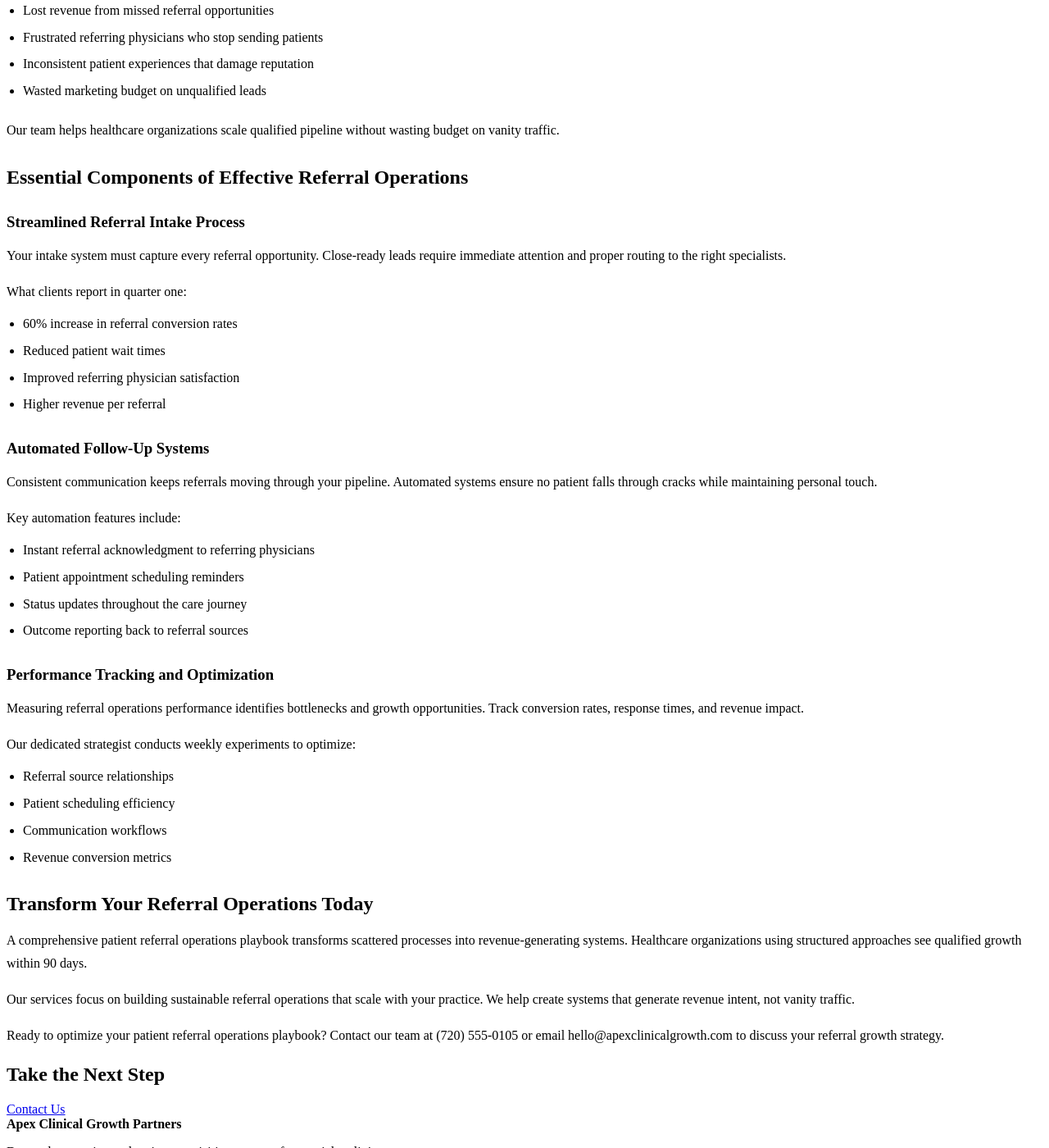
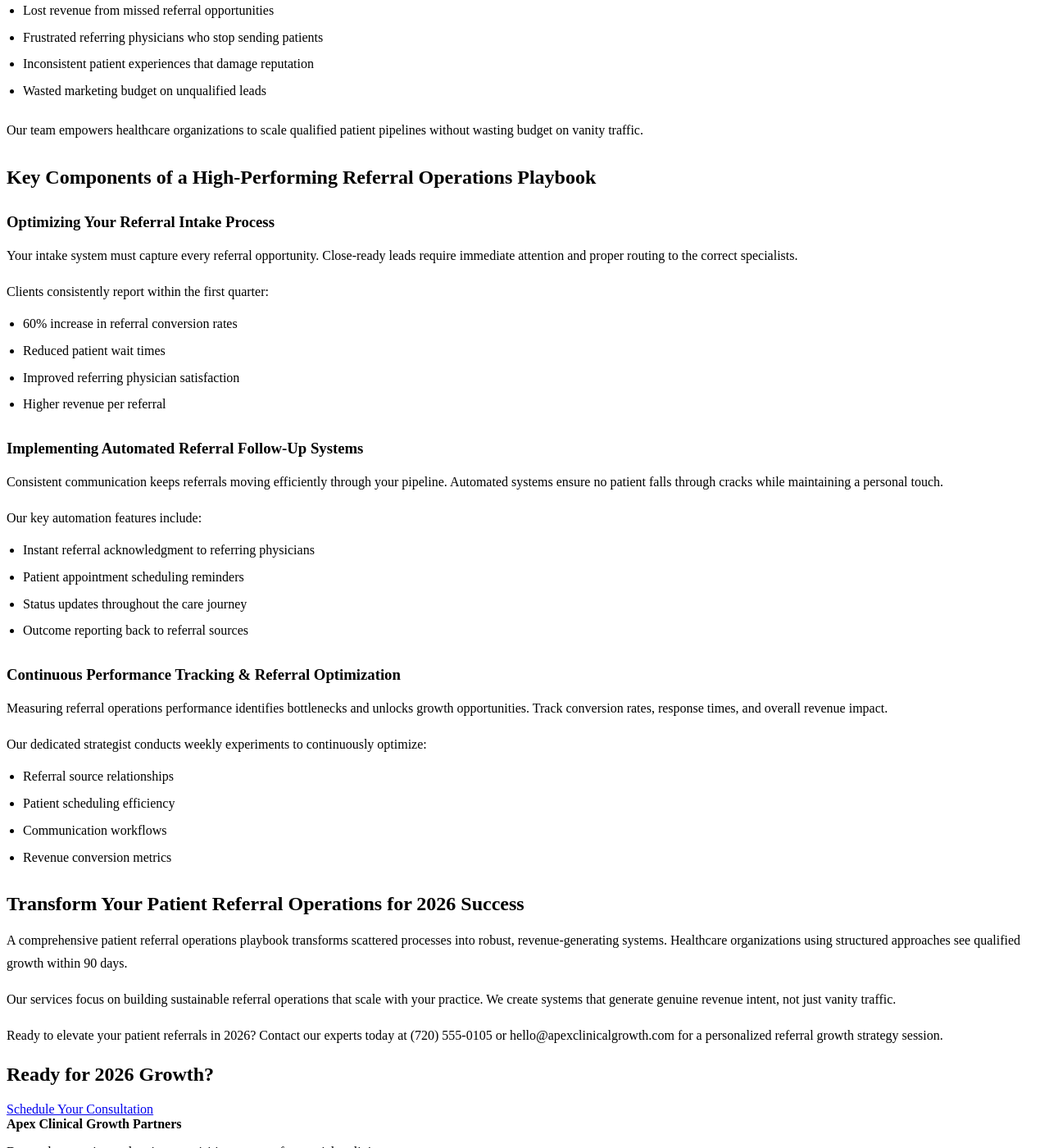
Before and after one commit to prjctlphbt/orbitr-canary-angular-20260228, a Jekyll site: the page angular-referral-ops-playbook-20260228142149.html, which Jekyll copies as it is, in a window 1280 px wide and 1400 px high, scrolled down 361 px. Shown: the whole window at 82% size. Built offline with Jekyll 4.4.1, drawn with Linux system fonts in a browser that asks for light colours; some of the changed text lies outside the part shown.

Commit message:
Refresh and update content: angular-referral-ops-playbook-20260228142149.html

```diff
--- a/angular-referral-ops-playbook-20260228142149.html
+++ b/angular-referral-ops-playbook-20260228142149.html
@@ -4,8 +4,8 @@
 <head>
 <meta charset="utf-8"/>
 <meta content="width=device-width, initial-scale=1.0" name="viewport"/>
-<meta content="Streamline patient referrals with our comprehensive operations playbook. Optimize workflows, boost growth, and improve patient outcomes. Get started today." name="description"/>
-<title>Patient Referral Operations Playbook - Healthcare Growth</title>
+<meta content="Master patient referrals in 2026 with our comprehensive operations playbook. Optimize healthcare workflows, boost growth, and achieve superior patient outcomes. Transform your practice today." name="description"/>
+<title>Patient Referral Operations Playbook 2026 | Boost Healthcare Growth &amp; Outcomes</title>
 <style>
 
 
@@ -102,62 +102,62 @@
 <main class="page-main">
 <section class="page-hero landing-hero">
 <div class="container">
-<h1>Patient Referral Operations Playbook - Healthcare Growth</h1>
-<a class="cta" href="/services/">Contact Us</a>
+<h1>Patient Referral Operations Playbook 2026: Drive Healthcare Growth</h1>
+<a class="cta" href="/services/">Get Your 2026 Playbook</a>
 </div>
 </section>
 <section class="landing-content">
 <div class="container orbitr-generated-content">
-<h1>Patient Referral Operations Playbook - Healthcare Growth</h1>
-<p>Your patient referral operations playbook determines whether your practice grows or stagnates. Most healthcare organizations lose 40% of referrals due to broken processes and missed follow-ups.</p>
-<p>Orbitr Canary Angular 20260228 serving the Denver, CO community specializes in creating systematic approaches that convert referral intent into revenue growth.</p>
-<h2>Why Your Patient Referral Operations Playbook Matters</h2>
-<p>Referral operations directly impact your bottom line. Without a structured patient referral operations playbook, practices experience:</p>
+<h1>Patient Referral Operations Playbook 2026: Drive Healthcare Growth</h1>
+<p>Your patient referral operations playbook is critical for growth in 2026. Most healthcare organizations lose 40% of referrals due to broken processes and missed follow-ups.</p>
+<p>Apex Clinical Growth Partners, serving the Denver, CO community, specializes in creating systematic approaches that convert referral intent into sustainable revenue growth.</p>
+<h2>Why a 2026 Patient Referral Operations Playbook is Crucial for Growth</h2>
+<p>Effective referral operations directly impact your bottom line. Without a structured patient referral operations playbook, practices experience:</p>
 <ul>
 <li>Lost revenue from missed referral opportunities</li>
 <li>Frustrated referring physicians who stop sending patients</li>
 <li>Inconsistent patient experiences that damage reputation</li>
 <li>Wasted marketing budget on unqualified leads</li>
 </ul>
-<p>Our team helps healthcare organizations scale qualified pipeline without wasting budget on vanity traffic.</p>
-<h2>Essential Components of Effective Referral Operations</h2>
-<h3>Streamlined Referral Intake Process</h3>
-<p>Your intake system must capture every referral opportunity. Close-ready leads require immediate attention and proper routing to the right specialists.</p>
-<p>What clients report in quarter one:
+<p>Our team empowers healthcare organizations to scale qualified patient pipelines without wasting budget on vanity traffic.</p>
+<h2>Key Components of a High-Performing Referral Operations Playbook</h2>
+<h3>Optimizing Your Referral Intake Process</h3>
+<p>Your intake system must capture every referral opportunity. Close-ready leads require immediate attention and proper routing to the correct specialists.</p>
+<p>Clients consistently report within the first quarter:
 <ul>
 <li>60% increase in referral conversion rates</li>
 <li>Reduced patient wait times</li>
 <li>Improved referring physician satisfaction</li>
 <li>Higher revenue per referral</li>
 </ul></p>
-<h3>Automated Follow-Up Systems</h3>
-<p>Consistent communication keeps referrals moving through your pipeline. Automated systems ensure no patient falls through cracks while maintaining personal touch.</p>
-<p>Key automation features include:
+<h3>Implementing Automated Referral Follow-Up Systems</h3>
+<p>Consistent communication keeps referrals moving efficiently through your pipeline. Automated systems ensure no patient falls through cracks while maintaining a personal touch.</p>
+<p>Our key automation features include:
 <ul>
 <li>Instant referral acknowledgment to referring physicians</li>
 <li>Patient appointment scheduling reminders</li>
 <li>Status updates throughout the care journey</li>
 <li>Outcome reporting back to referral sources</li>
 </ul></p>
-<h3>Performance Tracking and Optimization</h3>
-<p>Measuring referral operations performance identifies bottlenecks and growth opportunities. Track conversion rates, response times, and revenue impact.</p>
-<p>Our dedicated strategist conducts weekly experiments to optimize:
+<h3>Continuous Performance Tracking &amp; Referral Optimization</h3>
+<p>Measuring referral operations performance identifies bottlenecks and unlocks growth opportunities. Track conversion rates, response times, and overall revenue impact.</p>
+<p>Our dedicated strategist conducts weekly experiments to continuously optimize:
 <ul>
 <li>Referral source relationships</li>
 <li>Patient scheduling efficiency</li>
 <li>Communication workflows</li>
 <li>Revenue conversion metrics</li>
 </ul></p>
-<h2>Transform Your Referral Operations Today</h2>
-<p>A comprehensive patient referral operations playbook transforms scattered processes into revenue-generating systems. Healthcare organizations using structured approaches see qualified growth within 90 days.</p>
-<p>Our services focus on building sustainable referral operations that scale with your practice. We help create systems that generate revenue intent, not vanity traffic.</p>
-<p>Ready to optimize your patient referral operations playbook? Contact our team at (720) 555-0105 or email hello@apexclinicalgrowth.com to discuss your referral growth strategy.</p>
+<h2>Transform Your Patient Referral Operations for 2026 Success</h2>
+<p>A comprehensive patient referral operations playbook transforms scattered processes into robust, revenue-generating systems. Healthcare organizations using structured approaches see qualified growth within 90 days.</p>
+<p>Our services focus on building sustainable referral operations that scale with your practice. We create systems that generate genuine revenue intent, not just vanity traffic.</p>
+<p>Ready to elevate your patient referrals in 2026? Contact our experts today at (720) 555-0105 or hello@apexclinicalgrowth.com for a personalized referral growth strategy session.</p>
 </div>
 </section>
 <section class="landing-cta">
 <div class="container">
-<h2>Take the Next Step</h2>
-<a class="cta" href="/services/">Contact Us</a>
+<h2>Ready for 2026 Growth?</h2>
+<a class="cta" href="/services/">Schedule Your Consultation</a>
 </div>
 </section>
 </main>
```
Also changed, not shown: other parts of angular-referral-ops-playbook-20260228142149.html (+0 -10 lines).
